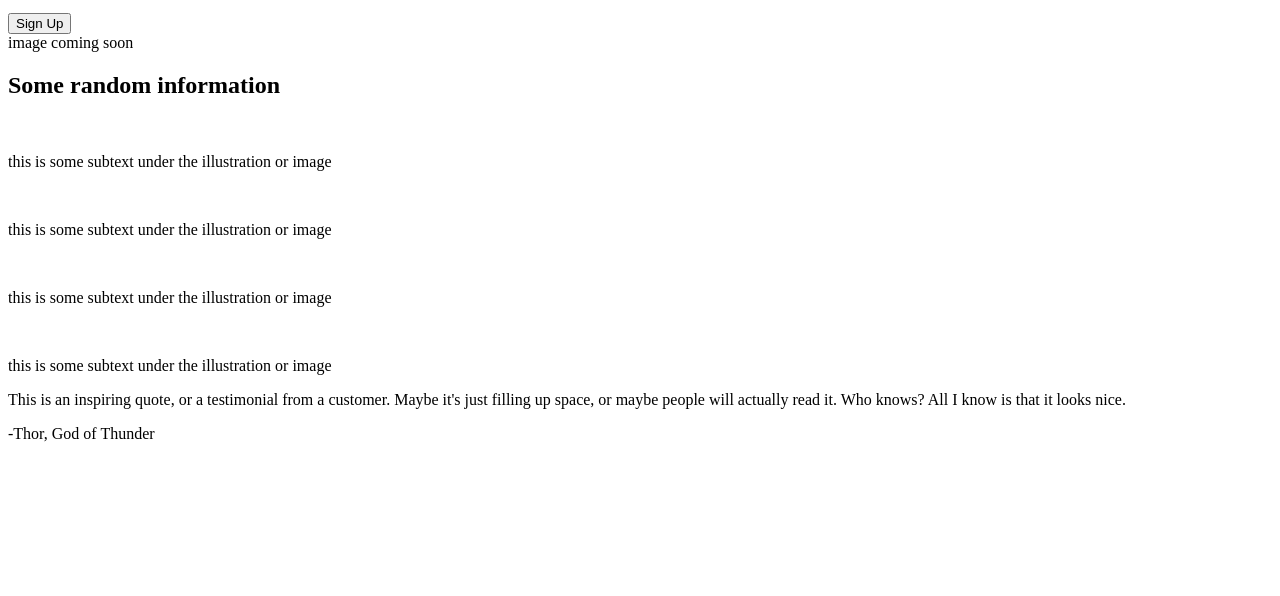
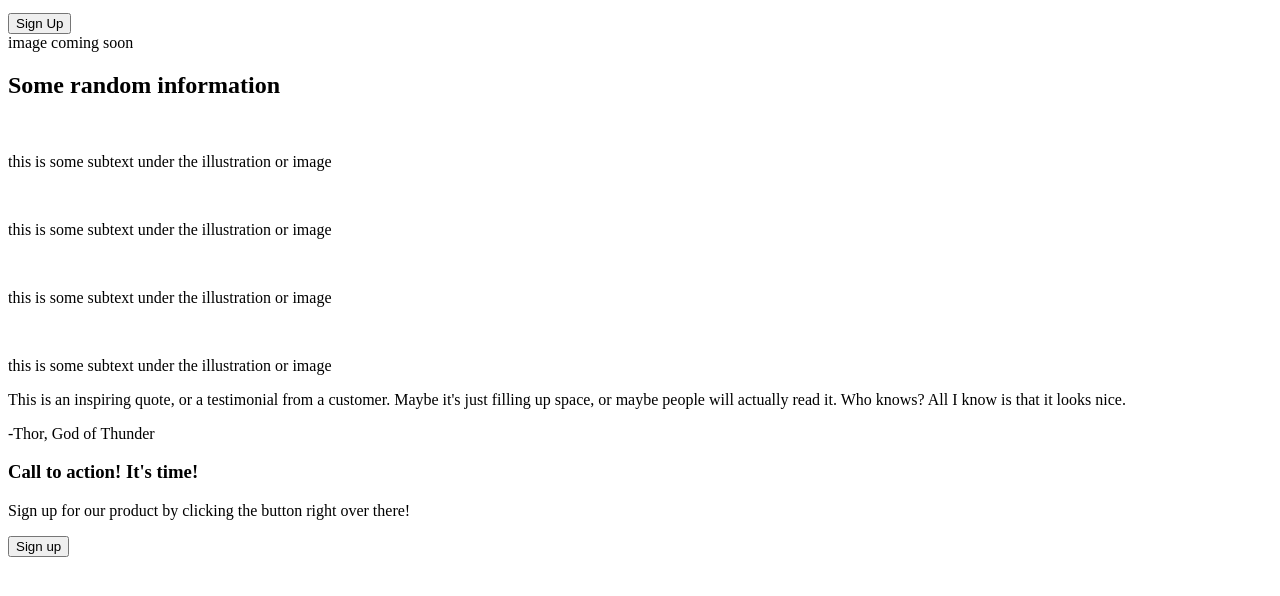
Before and after one commit to RebelRed-01/Landing-Page, a plain HTML site: page index.html in a window 1280 px wide. Shown: the part 176-772 px from the top of the page. Drawn offline with Linux system fonts and the light colour scheme.

Commit message:
add placeholder content to action section

```diff
--- a/index.html
+++ b/index.html
@@ -35,7 +35,6 @@
     </header>
 
     <section class="info">
-
         <h2>Some random information</h2>
         <img src="" alt="">
         <p>this is some subtext under the illustration or image</p>
@@ -55,7 +54,13 @@
         </footer>
     </section>
 
-    <section class="call-to-action"></section>
+    <section class="call-to-action">
+        <div class="banner">
+            <h3>Call to action! It's time!</h3>
+            <p>Sign up for our product by clicking the button right over there!</p>
+            <button>Sign up</button>
+        </div>
+    </section>
 
     <footer></footer>
 
```
